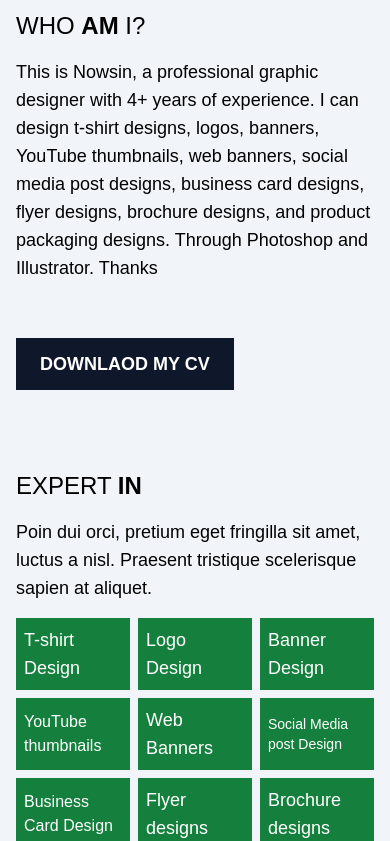
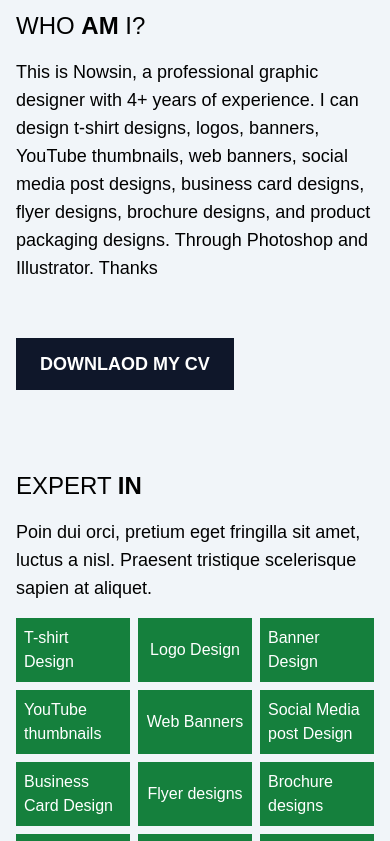
Before and after one commit to Forhad832/Nowsin_Portfolio, a React (Create React App) app: page / in a window 390 px wide. Shown: the part 1156-1997 px from the top of the page. Built offline with nearby package versions, Linux system fonts and the light colour scheme.

Commit message:
animation add

```diff
--- a/package.json
+++ b/package.json
@@ -6,6 +6,7 @@
     "@testing-library/jest-dom": "^5.16.5",
     "@testing-library/react": "^13.4.0",
     "@testing-library/user-event": "^13.5.0",
+    "aos": "^2.3.4",
     "react": "^18.2.0",
     "react-dom": "^18.2.0",
     "react-icons": "^4.6.0",
--- a/public/index.html
+++ b/public/index.html
@@ -9,7 +9,8 @@
       name="description"
       content="Web site created using create-react-app"
     />
-
+<!-- aos animate  -->
+<link rel="stylesheet" href="https://unpkg.com/aos@next/dist/aos.css" />
     <!--
       manifest.json provides metadata used when your web app is installed on a
       user's mobile device or desktop. See https://developers.google.com/web/fundamentals/web-app-manifest/
@@ -39,5 +40,12 @@
       To begin the development, run `npm start` or `yarn start`.
       To create a production bundle, use `npm run build` or `yarn build`.
     -->
+
+
+    <!-- aos animate -->
+    <script src="https://unpkg.com/aos@next/dist/aos.js"></script>
+    <script>
+      AOS.init();
+    </script>
   </body>
 </html>
--- a/src/App.js
+++ b/src/App.js
@@ -9,7 +9,7 @@ import Work from "./components/Work/Work";
 
 function App() {
   return (
-       <>
+       <div className='overflow-hidden'>
           <Navbar />
           <Hero />
           <About />
@@ -18,7 +18,7 @@ function App() {
           <Feedback />
           <Contact />
           <Footer />
-       </>
+       </div>
   );
 }
 
--- a/src/components/About/About.js
+++ b/src/components/About/About.js
@@ -12,50 +12,50 @@ const About = () => {
       </div>
 
     <div className="grid grid-cols-1 gap-10 py-20 md:grid-cols-2">
-        <div>
+        <div data-aos="fade-right" data-aos-duration="1000">
             <h2 className='text-2xl'>WHO <span className='font-bold'>AM</span> I?</h2>
             <p className='my-4 text-lg '>This is Nowsin, a professional graphic designer with 4+ years of experience. I can design t-shirt designs, logos, banners, YouTube thumbnails, web banners, social media post designs, business card designs, flyer designs, brochure designs, and product packaging designs. Through Photoshop and Illustrator. Thanks </p>
 
-            <button className='px-6 py-3 my-10 text-lg font-bold text-white uppercase bg-slate-900'>DOWnLaod My Cv</button>
+            <button data-aos="zoom-in"  data-aos-duration="1000" className='px-6 py-3 my-10 text-lg font-bold text-white uppercase bg-slate-900'>DOWnLaod My Cv</button>
         </div>
-        <div>
+        <div data-aos="fade-left" data-aos-duration="1000">
             <h2 className='text-2xl'>EXPERT  <span className='font-bold'>IN</span></h2>
             <p className='my-4 text-lg '>Poin dui orci, pretium eget fringilla sit amet, luctus a nisl. Praesent tristique scelerisque sapien at aliquet.</p>
             <div className="grid grid-cols-3 gap-2">
-                <div className='flex items-center justify-center px-2 py-2 text-lg text-white bg-green-700'>
+                <div className='flex items-center justify-center px-2 py-2 text-white bg-green-700 md:text-lg'>
                     <h2>T-shirt Design</h2>
                 </div>
-                <div className='flex items-center justify-center px-2 py-2 text-lg text-white bg-green-700'>
+                <div className='flex items-center justify-center px-2 py-2 text-white bg-green-700 md:text-lg'>
                     <h2>Logo Design</h2>
                 </div>
-                <div className='flex items-center justify-center px-2 py-2 text-lg text-white bg-green-700'>
+                <div className='flex items-center justify-center px-2 py-2 text-white bg-green-700 md:text-lg'>
                     <h2>Banner Design</h2>
                 </div>
                 <div className='flex items-center justify-center px-2 py-2 text-white bg-green-700'>
                     <h2>YouTube thumbnails</h2>
                 </div>
-                <div className='flex items-center justify-center px-2 py-2 text-lg text-white bg-green-700'>
+                <div className='flex items-center justify-center px-2 py-2 text-white bg-green-700 md:text-lg'>
                     <h2>Web Banners</h2>
                 </div>
-                <div className='flex items-center justify-center px-2 py-2 text-sm text-white bg-green-700'>
+                <div className='flex items-center justify-center px-2 py-2 text-white bg-green-700 md:text-lg'>
                     <h2>Social Media post Design</h2>
                 </div>
                 <div className='flex items-center justify-center px-2 py-2 text-white bg-green-700'>
                     <h2>Business Card Design</h2>
                 </div>
-                <div className='flex items-center justify-center px-2 py-2 text-lg text-white bg-green-700'>
+                <div className='flex items-center justify-center px-2 py-2 text-white bg-green-700 md:text-lg'>
                     <h2>Flyer designs</h2>
                 </div>
-                <div className='flex items-center justify-center px-2 py-2 text-lg text-white bg-green-700'>
+                <div className='flex items-center justify-center px-2 py-2 text-white bg-green-700 md:text-lg'>
                     <h2>Brochure designs</h2>
                 </div>
                 <div className='flex items-center justify-center px-2 py-2 text-white bg-green-700'>
                     <h2>Product packaging </h2>
                 </div>
-                <div className='flex items-center justify-center px-2 py-2 text-lg text-white bg-green-700'>
+                <div className='flex items-center justify-center px-2 py-2 text-white bg-green-700 md:text-lg'>
                     <h2>Adobe Photoshop</h2>
                 </div>
-                <div className='flex items-center justify-center px-2 py-2 text-lg text-white bg-green-700'>
+                <div className='flex items-center justify-center px-2 py-2 text-white bg-green-700 md:text-lg'>
                     <h2>Adobe Illustrator</h2>
                 </div>
             </div>
--- a/src/components/Education/Education.js
+++ b/src/components/Education/Education.js
@@ -5,7 +5,7 @@ const Education = () => {
   return (
     <div className='container px-4 pb-20 mx-auto' id='skill'>
       <div className="grid grid-cols-1 gap-10 md:grid-cols-2" >
-        <div className='p-5 bg-white shadow'>
+        <div data-aos="fade-right" data-aos-duration="1000" className='p-5 bg-white shadow'>
             <h2 className='mb-10 text-lg uppercase'>EDucation</h2>
             <div className="flex items-center justify-between gap-5">
                 <div className='w-[30%]'>
@@ -29,7 +29,7 @@ Rangpur</small></p>
                 </div>
             </div>
         </div>
-        <div className='p-5 bg-white shadow'>
+        <div data-aos="fade-left" data-aos-duration="1000" className='p-5 bg-white shadow'>
             <Experience />
         </div>
       </div>
--- a/src/components/Feedback/Feedback.js
+++ b/src/components/Feedback/Feedback.js
@@ -14,7 +14,8 @@ const Feedback = () => {
         <h2 className='text-4xl font-bold text-white uppercase'>CLIENT'S FEEDBACK</h2>
         <Border />
       </div>
-     <div className='px-5 h-96 flex items-center justify-center flex-col bg-white rounded py-6 mx-auto text-center shadow-lg w-[100%] md:w-[40%]' key={id}>
+     <div data-aos="fade-up"
+     data-aos-anchor-placement="center-bottom" data-aos-duration="1000" className='px-5 h-96 flex items-center justify-center flex-col bg-white rounded py-6 mx-auto text-center shadow-lg w-[100%] md:w-[40%]' key={id}>
       <h3 className='mb-10 italic font-semibold'>"{text}"</h3>
       <div className="flex items-center justify-center gap-5">
      <div> <img className='w-12 h-12 mx-auto rounded-full' src={img} alt={name} /></div>
--- a/src/components/Hero/Hero.js
+++ b/src/components/Hero/Hero.js
@@ -2,10 +2,10 @@ import React from 'react'
 import fetchedImgSrc from '../../assets/bg.jpg'
 const Hero = () => {
   return (
-    <div id='home' className='min-h-screen py-20 mt-20' style={{backgroundImage: `url(${fetchedImgSrc})`, backgroundRepeat:'no-repeat', backgroundSize:'cover', backgroundPosition:'center center' }}>
+    <div  id='home' className='min-h-screen py-20 mt-20 overflow-hidden' style={{backgroundImage: `url(${fetchedImgSrc})`, backgroundRepeat:'no-repeat', backgroundSize:'cover', backgroundPosition:'center center' }}>
       <div className='container px-4 py-20 mx-auto'>
-      <div className="grid grid-cols-1 md:grid-cols-2">
-        <div className='md:pr-20'>
+      <div  className="grid grid-cols-1 md:grid-cols-2">
+        <div data-aos="fade-down" data-aos-duration="1000" className='md:pr-20'>
             <h2 className='mb-4 text-3xl font-bold '>LET'S BUILD SOMETHING GREAT TOGETHER</h2>
             <p className='text-xl'>"I'm here for an amazing design" ,a professional graphic designer with 4+ years of experience.</p>
             <button className='px-5 py-2 my-5 text-lg font-bold border-2 border-gray-800'>LET'S TAlK</button>
--- a/src/components/Work/Work.js
+++ b/src/components/Work/Work.js
@@ -10,7 +10,7 @@ const Work = () => {
         <h2 className='text-4xl font-bold uppercase'>What i do</h2>
         <Border />
       </div>
-      <div className="grid grid-cols-1 gap-10 py-20 md:grid-cols-3">
+      <div data-aos="fade-up" data-aos-duration="1000" className="grid grid-cols-1 gap-10 py-20 md:grid-cols-3">
         <div className='flex items-start gap-10'>
             <div>
             <DiIllustrator size={60} />
--- a/src/components/contact/Contact.js
+++ b/src/components/contact/Contact.js
@@ -8,7 +8,7 @@ const Contact = () => {
 
       <div className='container px-4 py-20 mx-auto' id='contact'>
       <div className="grid grid-cols-1 gap-10 md:grid-cols-2">
-        <div className='bg-white'>
+        <div className='bg-white' data-aos="fade-right" data-aos-duration="1000">
             <h2 className='text-xl font-semibold'>CONTACT ADDRESS</h2>
             <div className="w-32 mt-5 border border-black"></div>
                 <div className="w-64 my-2 border border-black"></div>
@@ -42,7 +42,7 @@ const Contact = () => {
                 </div>
             </div>
         </div>
-        <div>
+        <div data-aos="fade-left" data-aos-duration="1000">
             <form>
              <div className="flex justify-between w-full gap-3 mb-10">
              <div className='w-[50%]' >
```
Also changed, not shown: src/components/Project/Project.js (+4 -3 lines), 1 other file (tests, documents, lock files or other folders).
